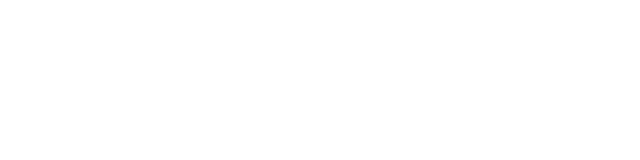
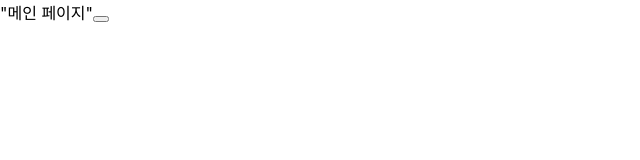
Before and after one commit to kong-tae-hyeon-khu/My-Blog-Server, a React (Create React App) app in the folder front/spring-blog/: page / in a window 1280 px wide. Before the commit this address had no page. Shown: the top 160 px of the page, without its empty margins (0-640 px from the left). Built offline with nearby package versions, Linux system fonts and the light colour scheme.

Commit message:
Feat : Save JWT on Cookie

```diff
--- a/front/spring-blog/package.json
+++ b/front/spring-blog/package.json
@@ -7,6 +7,7 @@
     "@testing-library/react": "^13.4.0",
     "@testing-library/user-event": "^13.5.0",
     "react": "^18.2.0",
+    "react-cookie": "^6.1.0",
     "react-dom": "^18.2.0",
     "react-redux": "^8.1.2",
     "react-router-dom": "^6.15.0",
--- a/front/spring-blog/src/App.js
+++ b/front/spring-blog/src/App.js
@@ -2,6 +2,7 @@ import './App.css';
 import LoginForm from "./pages/LoginForm";
 import {BrowserRouter, Routes, Route} from "react-router-dom";
 import RegisterForm from "./pages/RegisterForm";
+import Main from "./pages/Main";
 
 function App() {
     return (
@@ -10,6 +11,7 @@ function App() {
                 <Routes>
                     <Route path="signin" element={<LoginForm/>}></Route>
                     <Route path="signup" element={<RegisterForm/>}></Route>
+                    <Route path="/" element={<Main/>}></Route>
                 </Routes>
 
             </div>
--- a/front/spring-blog/src/pages/LoginForm.js
+++ b/front/spring-blog/src/pages/LoginForm.js
@@ -2,6 +2,7 @@ import React, {useState} from 'react';
 import axios from 'axios';
 import styles from '../styles/Form.module.css';
 import Button from "../components/Button";
+import {setCookie} from "../settings/cookie";
 
 
 const LoginForm = () => {
@@ -38,6 +39,7 @@ const LoginForm = () => {
 
             if (response.status === 200) {
                 console.log("로그인 성공", response.data)
+                setCookie("jwt", response.data.token);
             }
             else {
                 console.log("로그인 실패", response)
--- /dev/null
+++ b/front/spring-blog/src/pages/Main.js
@@ -0,0 +1,17 @@
+import React from 'react'
+import {getCookie} from "../settings/cookie";
+
+const Main = () => {
+
+    const onClickGetCookie = () => {
+        console.log(getCookie("jwt"));
+    }
+    return (
+        <div>
+            "메인 페이지"
+            <button onClick={onClickGetCookie}></button>
+        </div>
+    )
+}
+
+export default Main;
--- /dev/null
+++ b/front/spring-blog/src/settings/cookie.js
@@ -0,0 +1,15 @@
+import {Cookies} from "react-cookie";
+
+const cookie = new Cookies();
+
+export const setCookie = (name, value) => {
+    return cookie.set(name,value,{maxAge : 60 * 60 * 3, path : "/"});
+}
+
+export const getCookie = (name) => {
+    return cookie.get(name);
+}
+
+export const removeCookie = (name) => {
+    return cookie.remove(name);
+}
```
Also changed, not shown: 2 other files (tests, documents, lock files or other folders).
